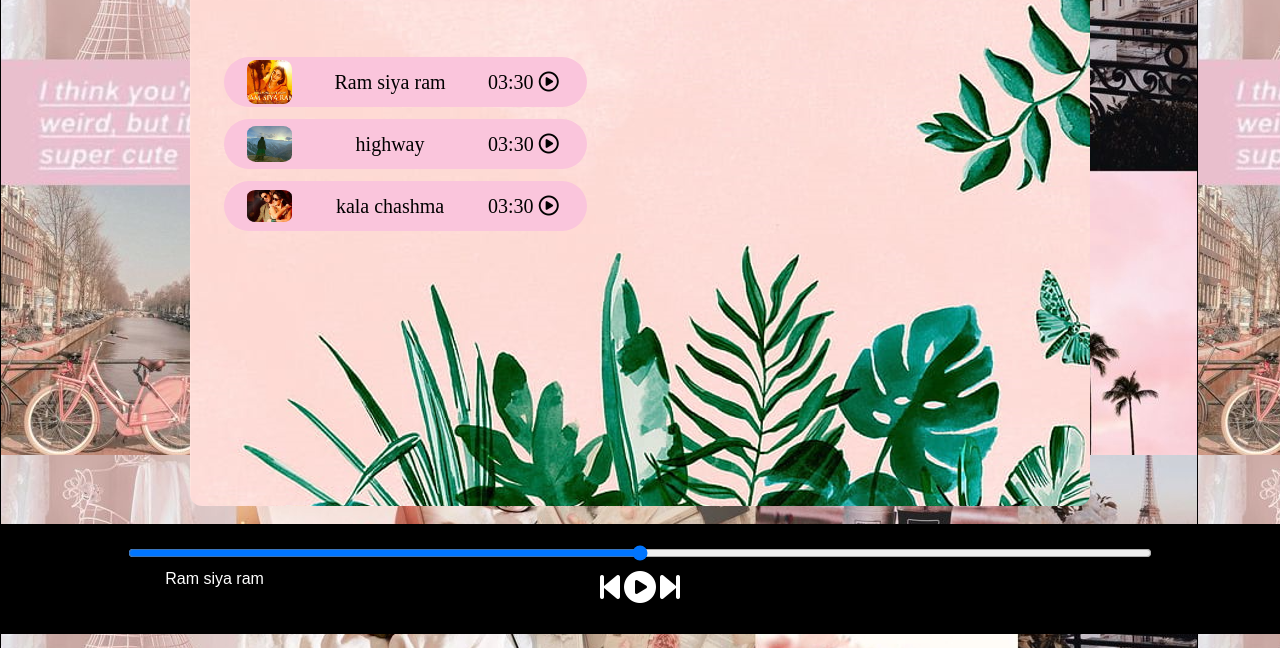
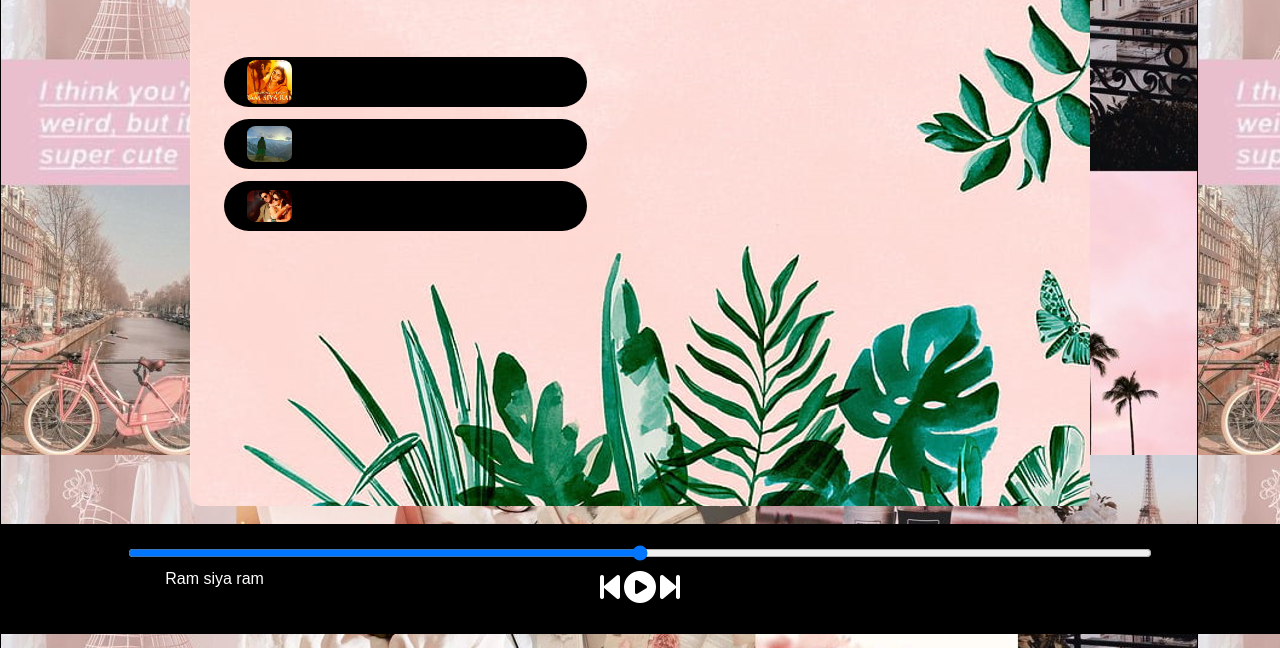
Before and after one commit to vasundharaaher/spotify-clone, a plain HTML site: page index.html in a window 1280 px wide. Shown: the part 152-800 px from the top of the page. Drawn offline with Linux system fonts and the light colour scheme.

Commit message:
Update style.css

```diff
--- a/style.css
+++ b/style.css
@@ -78,7 +78,7 @@ nav ul li{
 .songItem{
     display: flex;
     height: 50px;
-    background-color: rgb(250, 197, 220);
+    background-color: black;
     color: black;
     font-size: 20px;
     margin: 12px 0;
```
